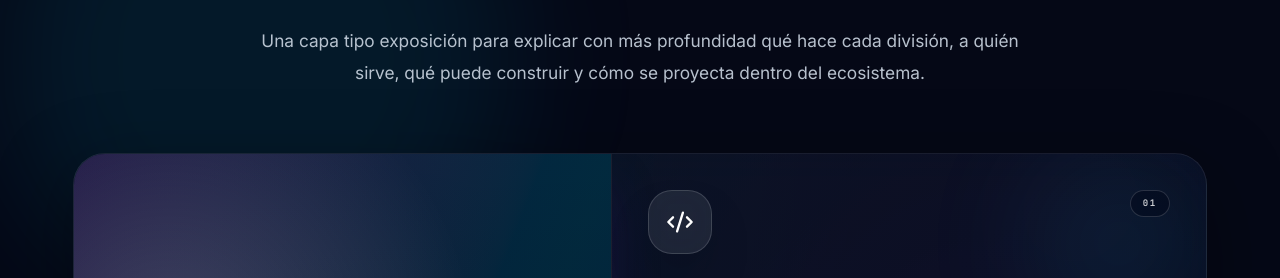
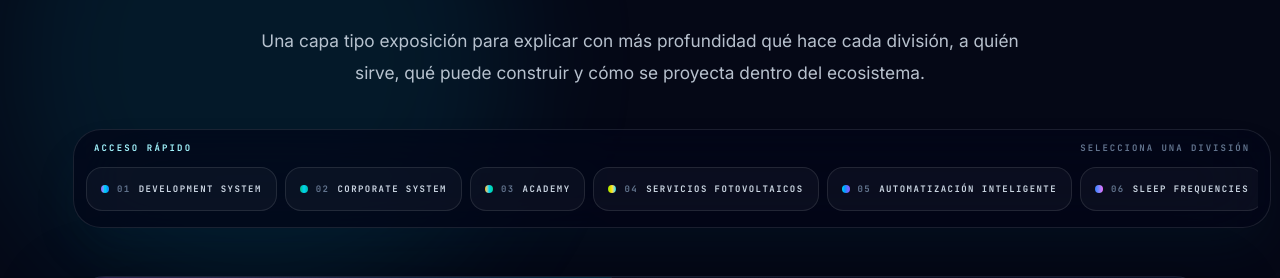
Before and after one commit to ingeniusvictor/orbiecosystem, a React (Vite) app: page / in a window 1280 px wide. Shown: the part 3200-3478 px from the top of the page. Built offline with nearby package versions, Linux system fonts and the light colour scheme.

Commit message:
feat: add quick navigation to division dossiers

```diff
--- a/src/components/OrbiDivisionPresentations.tsx
+++ b/src/components/OrbiDivisionPresentations.tsx
@@ -258,12 +258,32 @@ export default function OrbiDivisionPresentations() {
           </p>
         </div>
 
-        <div className="mt-16 space-y-12">
+        <nav aria-label="Navegación rápida de dossiers ORBI" className="sticky top-24 z-30 mx-auto mt-10 max-w-6xl rounded-[1.75rem] border border-white/10 bg-slate-950/72 p-3 shadow-2xl shadow-cyan-950/20 backdrop-blur-2xl">
+          <div className="mb-3 flex flex-wrap items-center justify-between gap-3 px-2">
+            <span className="font-mono text-[9px] font-black uppercase tracking-[0.24em] text-cyan-200">Acceso rápido</span>
+            <span className="font-mono text-[9px] font-black uppercase tracking-[0.22em] text-slate-500">Selecciona una división</span>
+          </div>
+          <div className="flex gap-2 overflow-x-auto pb-1 scrollbar-thin">
+            {divisionPresentations.map((division, index) => (
+              <a
+                key={division.id}
+                href={`#orbi-presentation-${division.id}`}
+                className="group inline-flex shrink-0 items-center gap-2 rounded-2xl border border-white/10 bg-white/[0.035] px-3.5 py-2.5 font-mono text-[9px] font-black uppercase tracking-[0.16em] text-slate-300 transition hover:border-cyan-300/35 hover:bg-cyan-300/[0.08] hover:text-white focus:outline-none focus:ring-2 focus:ring-cyan-300 focus:ring-offset-2 focus:ring-offset-slate-950"
+              >
+                <span className={`h-2 w-2 rounded-full bg-gradient-to-r ${division.accent} shadow-lg`} aria-hidden="true" />
+                <span className="text-slate-500 group-hover:text-cyan-200">{String(index + 1).padStart(2, "0")}</span>
+                <span>{division.title}</span>
+              </a>
+            ))}
+          </div>
+        </nav>
+
+        <div className="mt-12 space-y-12">
           {divisionPresentations.map((division, index) => (
             <article
               key={division.id}
               id={`orbi-presentation-${division.id}`}
-              className="orbitron-panel scroll-mt-28 overflow-hidden p-0"
+              className="orbitron-panel scroll-mt-44 overflow-hidden p-0"
             >
               <div className="grid gap-0 xl:grid-cols-[0.95fr_1.05fr]">
                 <div className={`relative overflow-hidden border-b border-white/10 bg-slate-950 shadow-2xl ${division.glow} xl:border-b-0 xl:border-r`}>
```
